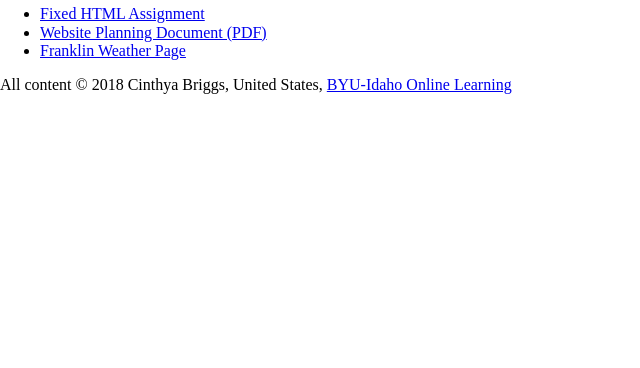
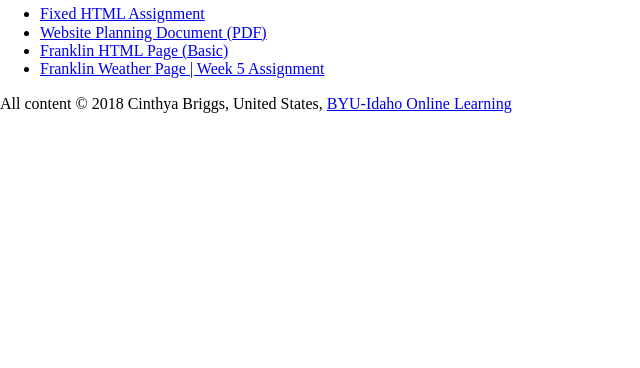
Before and after one commit to cbriggs8412/cbriggs8412.github.io., a plain HTML site: page index.html in a window 1280 px wide. Shown: the part 432-800 px from the top of the page, without its empty margins (0-640 px from the left). Drawn offline with Linux system fonts and the light colour scheme.

Commit message:
correction 5
trying to correct

```diff
--- a/index.html
+++ b/index.html
@@ -26,7 +26,8 @@
 			<ul>
 				<li><a href="fixedhtml.html">Fixed HTML Assignment</a></li>
                 <li><a href="WebsitePlanningDocument.pdf">Website Planning Document (PDF)</a></li>
-                <li><a href="franklin-5.html">Franklin Weather Page</a></li>
+                <li><a href="franklin-4.html">Franklin HTML Page (Basic)</a></li>
+                <li><a href="franklin-5.html">Franklin Weather Page | Week 5 Assignment</a></li>
 			</ul>
 		</main>
 	<footer>
```
Also changed, not shown: assignments/lesson-5/franklin-5.html (+1 -1 lines).
